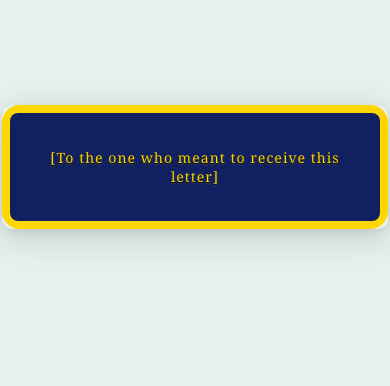
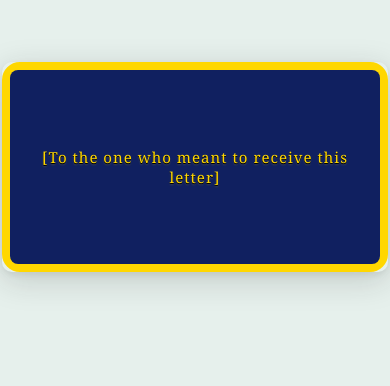
Before and after one commit to Basel6ix/A-Letter-for-my-Precious-one, a plain HTML site: page index.html in a window 390 px wide. Shown: the part 255-641 px from the top of the page. Drawn offline with Linux system fonts and the light colour scheme.

Commit message:
Update style.css

```diff
--- a/style.css
+++ b/style.css
@@ -11,12 +11,12 @@ body {
 }
 
 .flip-container {
-    width: 90vw;
-    max-width: 480px;
-    height: 36vw;
-    max-height: 340px;
-    min-width: 280px;
-    min-height: 120px;
+    width: 96vw;
+    max-width: 540px;
+    height: 44vw;
+    max-height: 420px;
+    min-width: 320px;
+    min-height: 160px;
     display: flex;
     justify-content: center;
     align-items: center;
@@ -132,24 +132,24 @@ body {
 @media (max-width: 600px) {
     .flip-container {
         width: 99vw;
-        height: 32vw;
+        height: 54vw;
         max-width: 100vw;
-        max-height: 200px;
+        max-height: 60vh;
         min-width: 0;
         min-height: 0;
         border-radius: 10px;
     }
     .front, .back {
-        font-size: 0.95em;
+        font-size: 0.98em;
         padding: 0.3em;
         border-radius: 8px;
     }
     #date, #letter-content {
         margin-left: 0.5em;
         margin-right: 0.5em;
-        font-size: 0.93em;
+        font-size: 0.96em;
     }
     #greeting {
-        font-size: 0.93em;
+        font-size: 0.96em;
     }
 }
```
